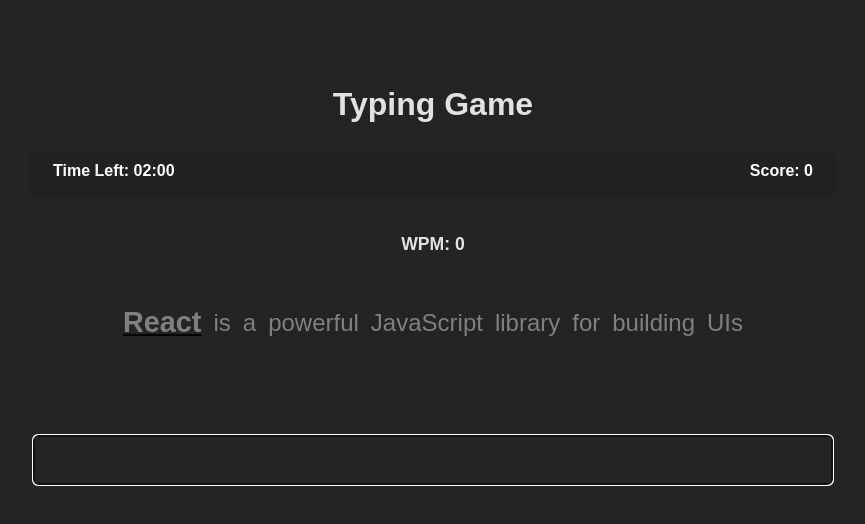
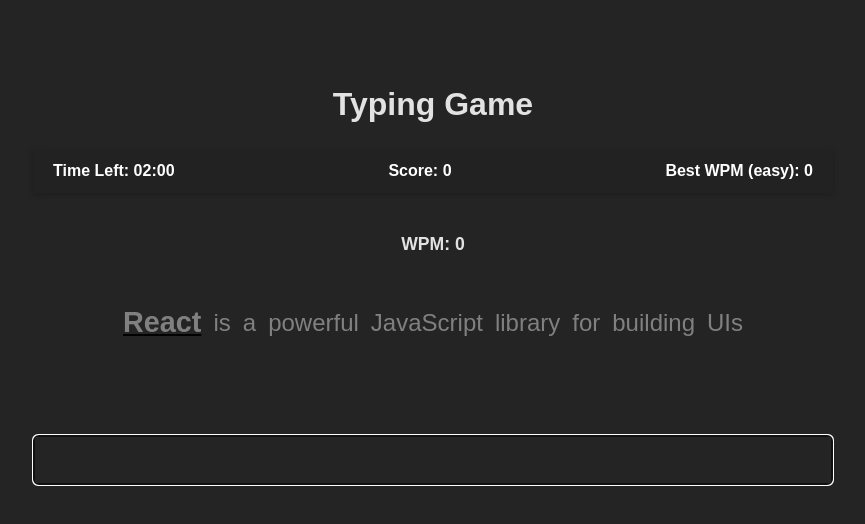
Before and after one commit to kofiarhin/kf-rt-alpha, a React (Vite) app: page / in a window 1280 px wide. Both pictures are taken after a click on the button "Easy (2 min)". Shown: the top 524 px of the page, without its empty margins (207-1072 px from the left). Built offline with nearby package versions, Linux system fonts and the light colour scheme.

Commit message:
Update App.jsx

```diff
--- a/src/App.jsx
+++ b/src/App.jsx
@@ -32,6 +32,12 @@
   const [finalWPM, setFinalWPM] = useState(0);
   const [score, setScore] = useState(0);
   const [isGameOver, setIsGameOver] = useState(false);
+
+  // Best WPM per difficulty
+  const [bestWPM, setBestWPM] = useState(() => {
+    const stored = localStorage.getItem('bestWPM');
+    return stored ? JSON.parse(stored) : { easy: 0, medium: 0, hard: 0 };
+  });
 
   const inputRef = useRef(null);
   const timerRef = useRef(null);
@@ -128,6 +134,15 @@
     const usedTime = totalTime - timeLeft;
     const wpm = Math.round((correctWords / usedTime) * 60);
     setFinalWPM(wpm);
+
+    setBestWPM(prev => {
+      const updated = { ...prev };
+      if (wpm > prev[difficulty]) {
+        updated[difficulty] = wpm;
+        localStorage.setItem('bestWPM', JSON.stringify(updated));
+      }
+      return updated;
+    });
   };
 
   const formatTime = (seconds) => {
@@ -203,6 +218,7 @@
         <div className="sticky-header">
           <span>Time Left: {formatTime(timeLeft)}</span>
           <span className="score">Score: {score}</span>
+          <span className="best-wpm">Best WPM ({difficulty}): {bestWPM[difficulty]}</span>
         </div>
       )}
 
@@ -242,6 +258,7 @@
             <div className="result">
               <h3>Final WPM: {finalWPM}</h3>
               <h3>Final Score: {score}</h3>
+              <h3>Best WPM ({difficulty}): {bestWPM[difficulty]}</h3>
               <button onClick={restartGame}>Restart (Same Difficulty)</button>
               <button onClick={resetGame}>Change Difficulty</button>
             </div>
```
